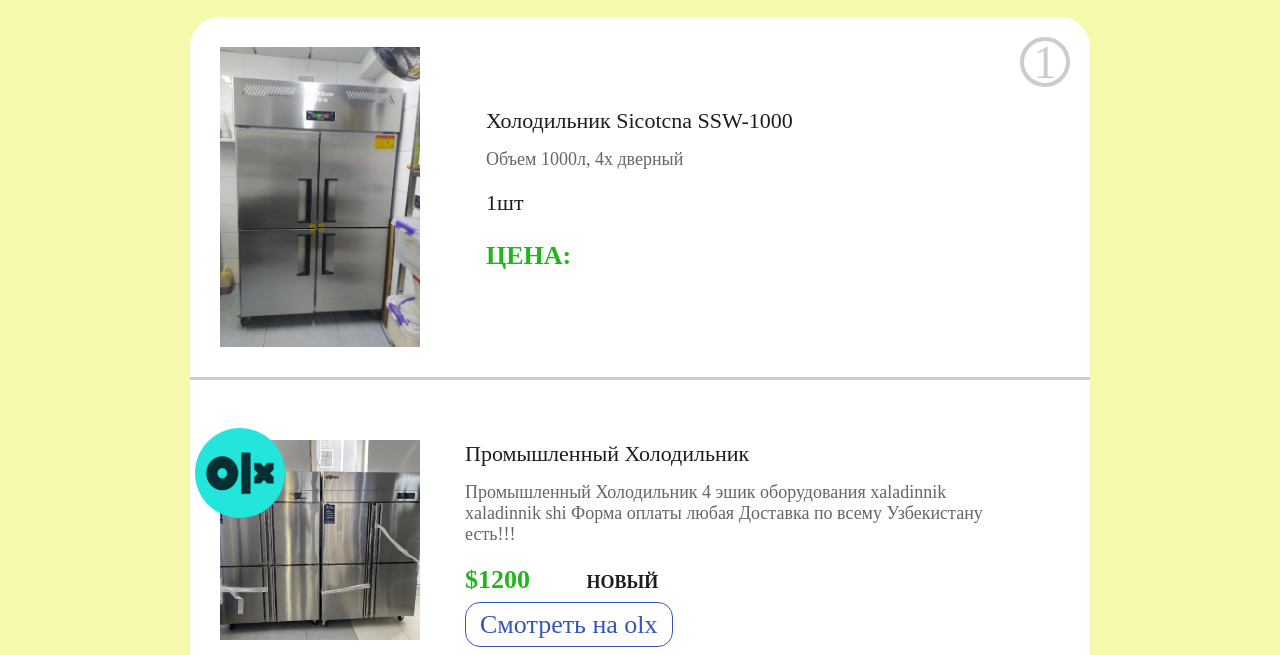
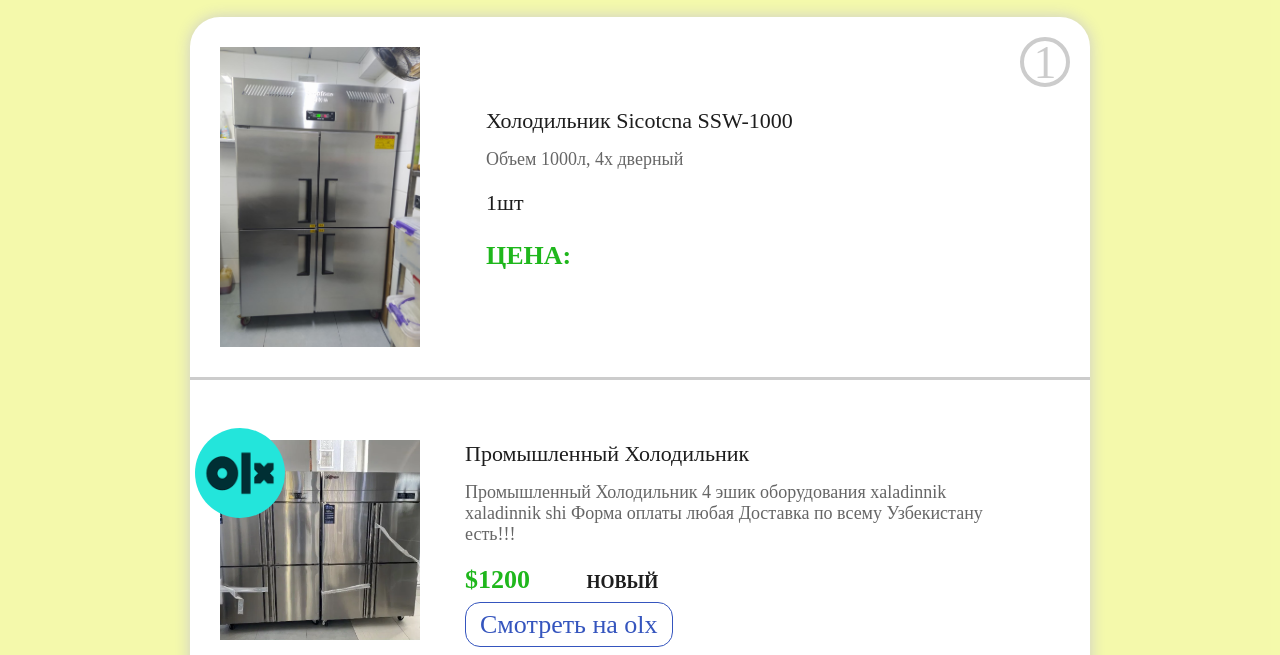
Before and after one commit to fauztdin0ff/priceChill, a plain HTML site: page index.html in a window 1280 px wide. Shown: the part 145-800 px from the top of the page. Drawn offline with Linux system fonts and the light colour scheme.

Commit message:
Update style.css

```diff
--- a/style/style.css
+++ b/style/style.css
@@ -106,6 +106,7 @@
   border-radius: 30px;
   background-color: #fff;
   position: relative;
+  box-shadow: 0 0 15px #ccc;
 }
 .block .number {
   position: absolute;
```
